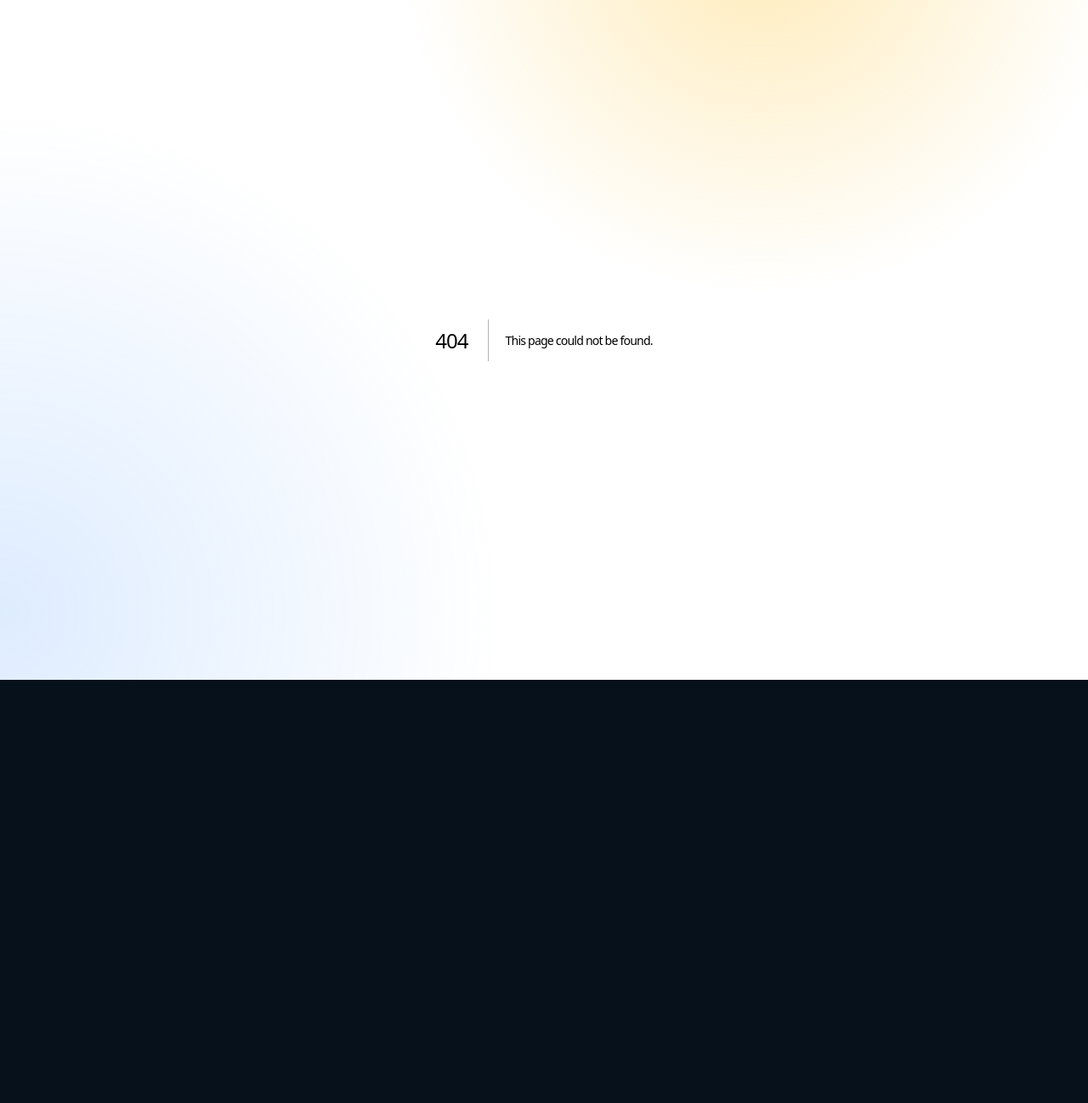
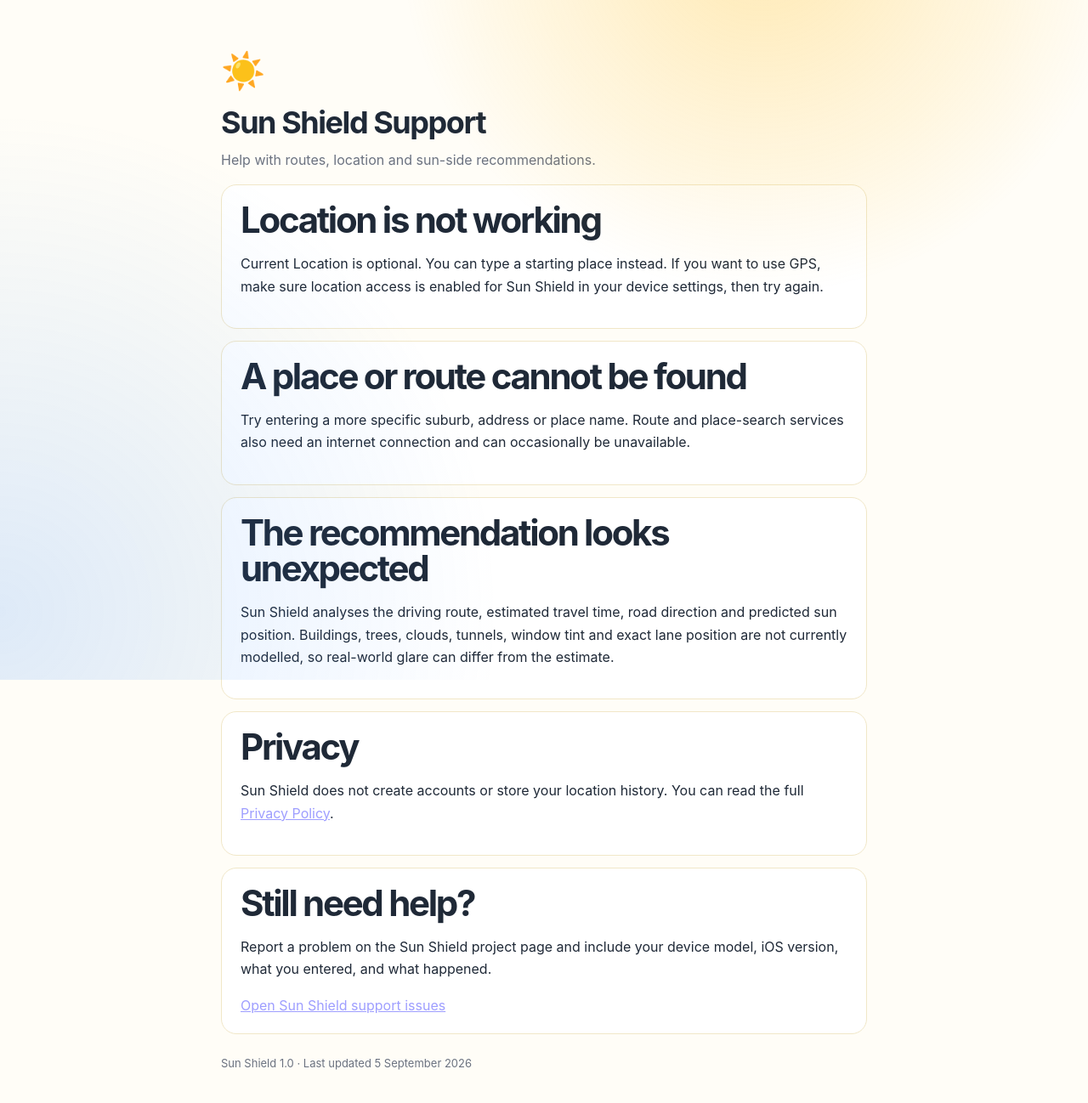
Before and after one commit to jdarkyeka6/SunShield, a Next.js app: page /support in a window 1280 px wide. Before the commit this address had no page. Shown: the top 1298 px of the page at 85% size. Before the commit the page ends 800 px from the top, so only its background shows below. Built offline with nearby package versions, Linux system fonts and the light colour scheme.

Commit message:
Add Sun Shield support page

```diff
--- /dev/null
+++ b/app/support/page.tsx
@@ -0,0 +1,76 @@
+export const metadata = {
+  title: 'Support | Sun Shield',
+  description: 'Help and support for the Sun Shield app.'
+};
+
+const card: React.CSSProperties = {
+  background: '#ffffff',
+  border: '1px solid #f1e7c8',
+  borderRadius: 18,
+  padding: '20px 22px',
+  marginTop: 14
+};
+
+export default function SupportPage() {
+  return (
+    <main style={{
+      minHeight: '100vh',
+      background: '#fffdf7',
+      color: '#1f2937',
+      padding: '48px 20px'
+    }}>
+      <article style={{
+        width: '100%',
+        maxWidth: 760,
+        margin: '0 auto',
+        lineHeight: 1.65
+      }}>
+        <div style={{ fontSize: 42, marginBottom: 8 }}>☀️</div>
+        <h1 style={{ margin: 0, fontSize: 36, lineHeight: 1.1 }}>Sun Shield Support</h1>
+        <p style={{ color: '#6b7280', marginTop: 10 }}>Help with routes, location and sun-side recommendations.</p>
+
+        <section style={card}>
+          <h2 style={{ marginTop: 0 }}>Location is not working</h2>
+          <p>
+            Current Location is optional. You can type a starting place instead. If you want to use GPS, make sure location access is enabled for Sun Shield in your device settings, then try again.
+          </p>
+        </section>
+
+        <section style={card}>
+          <h2 style={{ marginTop: 0 }}>A place or route cannot be found</h2>
+          <p>
+            Try entering a more specific suburb, address or place name. Route and place-search services also need an internet connection and can occasionally be unavailable.
+          </p>
+        </section>
+
+        <section style={card}>
+          <h2 style={{ marginTop: 0 }}>The recommendation looks unexpected</h2>
+          <p>
+            Sun Shield analyses the driving route, estimated travel time, road direction and predicted sun position. Buildings, trees, clouds, tunnels, window tint and exact lane position are not currently modelled, so real-world glare can differ from the estimate.
+          </p>
+        </section>
+
+        <section style={card}>
+          <h2 style={{ marginTop: 0 }}>Privacy</h2>
+          <p>
+            Sun Shield does not create accounts or store your location history. You can read the full <a href="/privacy/">Privacy Policy</a>.
+          </p>
+        </section>
+
+        <section style={card}>
+          <h2 style={{ marginTop: 0 }}>Still need help?</h2>
+          <p>
+            Report a problem on the Sun Shield project page and include your device model, iOS version, what you entered, and what happened.
+          </p>
+          <p style={{ marginBottom: 0 }}>
+            <a href="https://github.com/jdarkyeka6/SunShield/issues">Open Sun Shield support issues</a>
+          </p>
+        </section>
+
+        <p style={{ color: '#6b7280', fontSize: 13, marginTop: 24 }}>
+          Sun Shield 1.0 · Last updated 5 September 2026
+        </p>
+      </article>
+    </main>
+  );
+}
```
